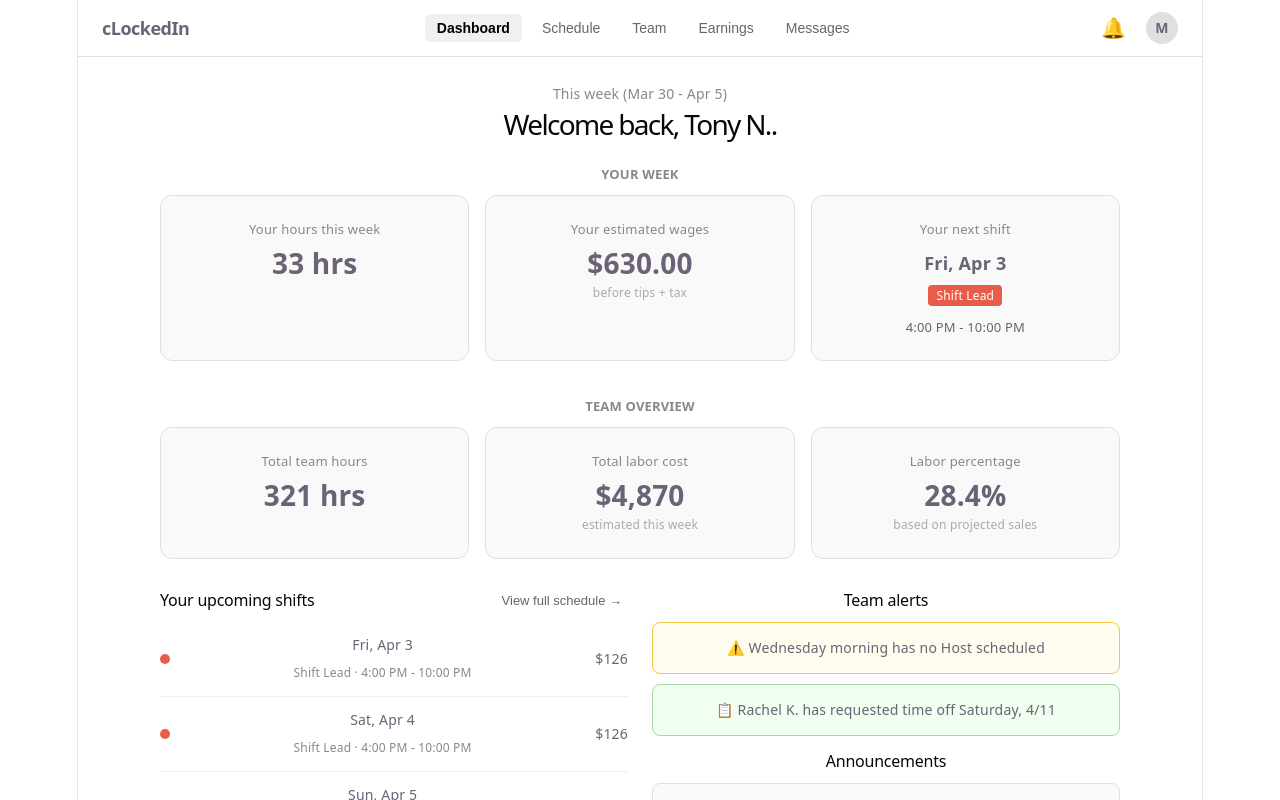
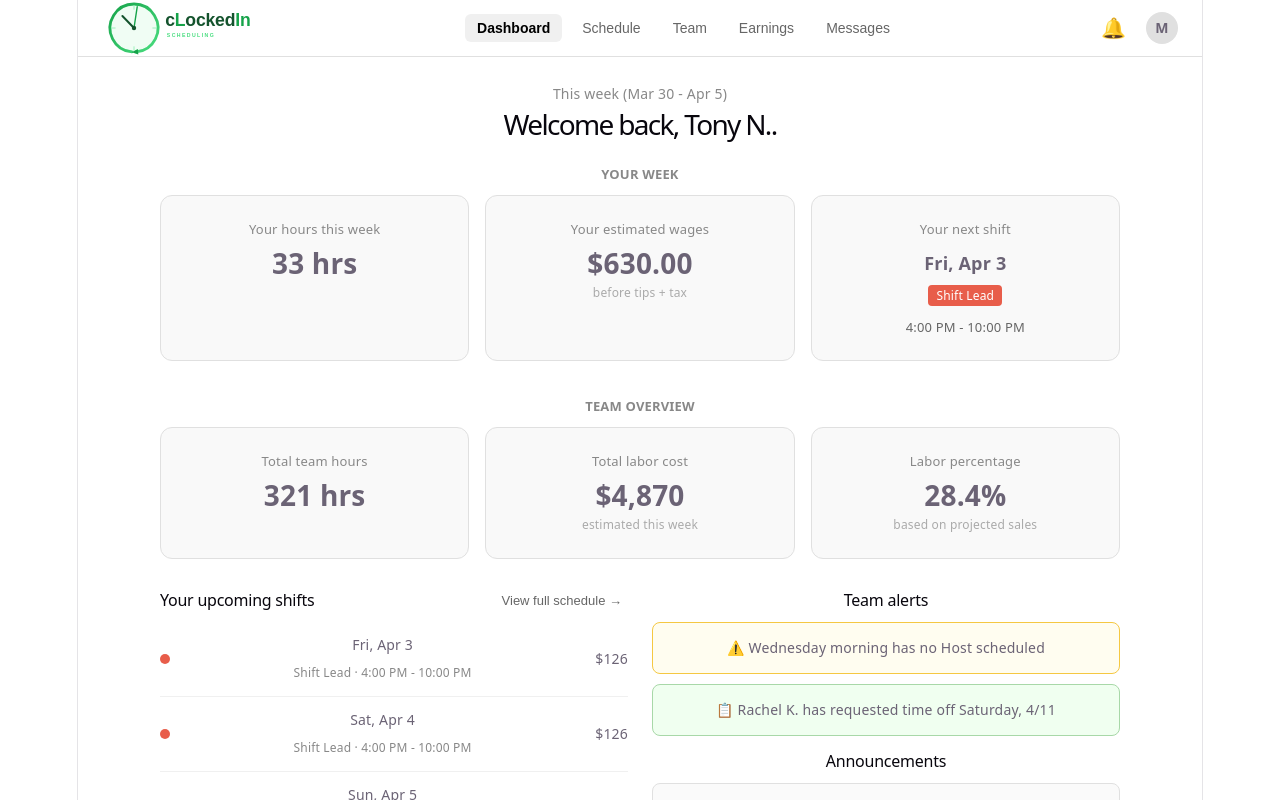
Before and after one commit to blukebill/cLockedIn, a React (Vite) app in the folder frontend/: page / in a window 1280 px wide. Both pictures are taken after a click on the button "Manager". Shown: the top 800 px of the page. Built offline with nearby package versions, Linux system fonts and the light colour scheme.

Commit message:
added a temp logo to navbar

```diff
--- a/frontend/src/components/Navbar.jsx
+++ b/frontend/src/components/Navbar.jsx
@@ -15,14 +15,12 @@
       zIndex: 100
     }}>
       {/* Logo */}
-      <div style={{
-        fontWeight: '700',
-        fontSize: '18px',
-        letterSpacing: '-0.5px',
-        cursor: 'pointer'
-      }} onClick={() => setPage('dashboard')}>
-        cLockedIn
-      </div>
+      <img
+        src="/clockedin-logo.svg"
+        alt="cLockedIn"
+        onClick={() => setPage('dashboard')}
+        style={{ height: '64px', width: 'auto', cursor: 'pointer'}}
+      />
 
       {/* Nav links */}
       <div style={{ display: 'flex', gap: '8px' }}>
```
Also changed, not shown: frontend/public/clockedin-logo.svg (added).
